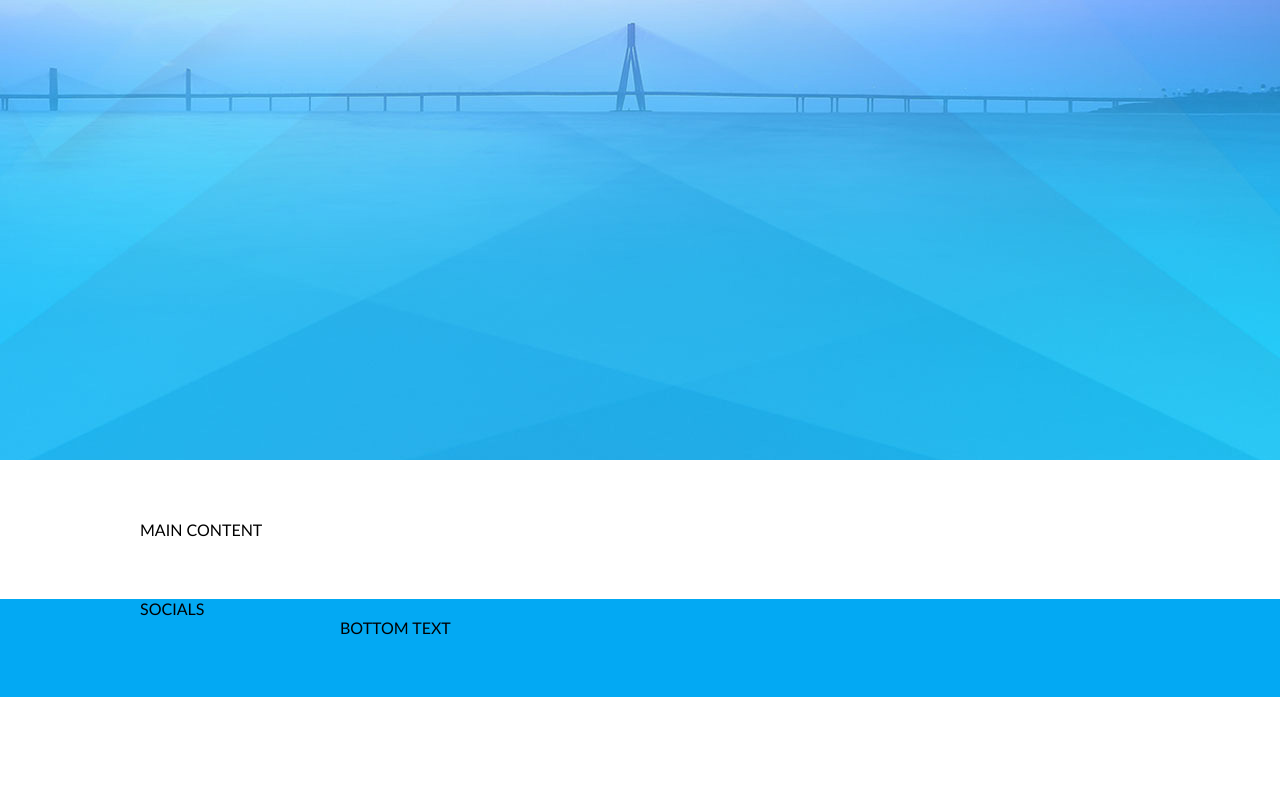
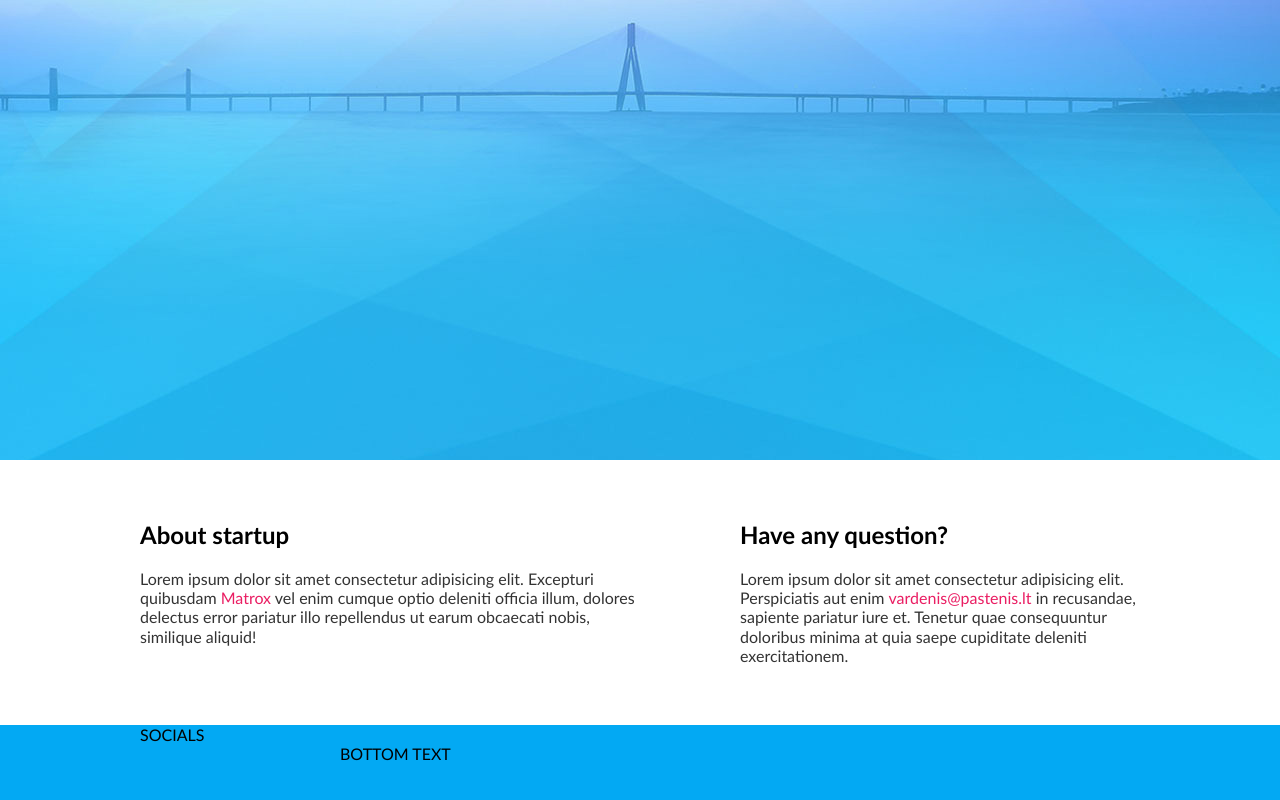
Before and after one commit to Diflina/18, a website: page index.html in a window 1280 px wide. Shown: the part 340-1140 px from the top of the page. Before the commit the page ends 1037 px from the top, so only its background shows below. Drawn offline with Linux system fonts and the light colour scheme.

Commit message:
main content

```diff
--- a/css/base/base.css
+++ b/css/base/base.css
@@ -10,6 +10,21 @@ body {
     font-family: 'Gill Sans', 'Gill Sans MT', Calibri, 'Trebuchet MS', sans-serif;
 }
 
-.bg-blue {
+.bg-main {
     background-color: #03a9f3;
 }
+
+p {
+    font-size: 16px;
+    line-height: 1.2em;
+    color: #333;
+}
+
+p > a {
+    color: #EA1E63;
+    text-decoration: none;
+}
+
+p > a:hover {
+    text-decoration: underline;
+}
--- a/css/base/layout.css
+++ b/css/base/layout.css
@@ -4,6 +4,7 @@
 }
 
 .container > .row {
+    display: inline-block;
 width: 1000px;
 margin-left: calc(50% - 500px);
 }
@@ -11,6 +12,22 @@ margin-left: calc(50% - 500px);
 .container > .short-row {
 width: 600px;
 margin-left: calc(50% - 300px);
+}
+
+.container > .columns {
+    display: flex;
+    justify-content: space-between;
+}
+
+.container > .columns > .column {
+    display: flex;
+    flex-direction: column;
+    gap: 20px;
+    width: 50%;
+}
+
+.container > .columns > .right-column {
+    width: 40%;
 }
 
 @media (max-width: 1100px) {
@@ -24,6 +41,16 @@ margin-left: calc(50% - 300px);
     .container > .row {
         width: 600px;
         margin-left: calc(50% - 300px);
+    }
+
+    .container > .columns {
+        flex-direction: column;
+        gap: 60px;
+    }
+
+    .container > .columns > .column {
+        width: 100%;
+
     }
 }
 
--- a/index.html
+++ b/index.html
@@ -25,12 +25,19 @@
     </section>
 
     <main class="container">
-        <div class="row">
-            MAIN CONTENT
+        <div class="row columns">
+            <div class="column">
+                <h2>About startup</h2>
+                <p>Lorem ipsum dolor sit amet consectetur adipisicing elit. Excepturi quibusdam <a href="#">Matrox</a> vel enim cumque optio deleniti officia illum, dolores delectus error pariatur illo repellendus ut earum obcaecati nobis, similique aliquid!</p>
+            </div>
+            <div class="column right-column">
+                <h2>Have any question?</h2>
+                <p>Lorem ipsum dolor sit amet consectetur adipisicing elit. Perspiciatis aut enim <a href="mailto:vardenis@pastenis.lt">vardenis@pastenis.lt</a> in recusandae, sapiente pariatur iure et. Tenetur quae consequuntur doloribus minima at quia saepe cupiditate deleniti exercitationem.</p>
+            </div>
         </div>
     </main>
 
-    <footer class="container bg-blue">
+    <footer class="container bg-main">
         <div class="row">
             SOCIALS
         </div>
```
